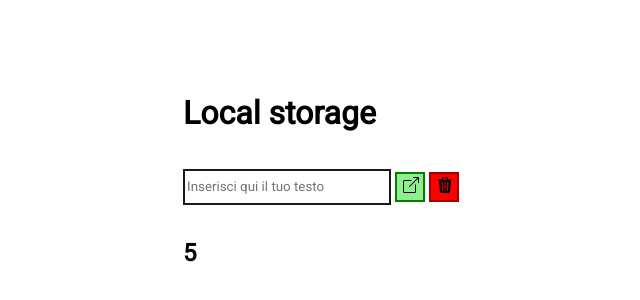
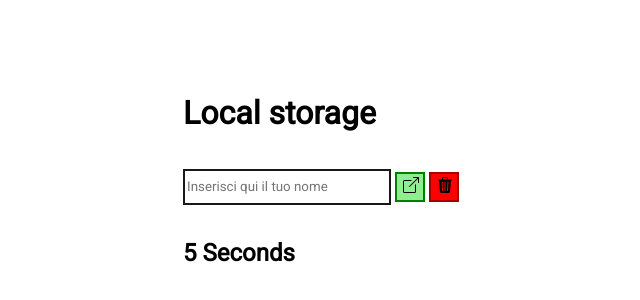
Before and after one commit to Emanuele-01/u2-w3-d2, a plain HTML site: page index.html in a window 1280 px wide. Shown: the part 228-528 px from the top of the page, without its empty margins (319-959 px from the left). Drawn offline with Linux system fonts and the light colour scheme.

Commit message:
modifica js e html

```diff
--- a/index.html
+++ b/index.html
@@ -14,7 +14,7 @@
 
             </span>
             <div>
-                <input class="input" placeholder="Inserisci qui il tuo testo">
+                <input class="input" placeholder="Inserisci qui il tuo nome">
                 <button class="button succes">
                     <svg xmlns="http://www.w3.org/2000/svg" width="16" height="16" fill="currentColor" class="bi bi-box-arrow-up-right" viewBox="0 0 16 16">
                         <path fill-rule="evenodd" d="M8.636 3.5a.5.5 0 0 0-.5-.5H1.5A1.5 1.5 0 0 0 0 4.5v10A1.5 1.5 0 0 0 1.5 16h10a1.5 1.5 0 0 0 1.5-1.5V7.864a.5.5 0 0 0-1 0V14.5a.5.5 0 0 1-.5.5h-10a.5.5 0 0 1-.5-.5v-10a.5.5 0 0 1 .5-.5h6.636a.5.5 0 0 0 .5-.5z"/>
--- a/js/script.js
+++ b/js/script.js
@@ -19,7 +19,7 @@ let counterValue = parseInt(sessionStorage.getItem("lastCounterValue")) || 0;
 let heading;
 
 const updateCounterInDOM = () => {
-    heading.innerText = counterValue;
+    heading.innerText =  counterValue +' ' + 'Seconds';
 };
 
 window.onload = () => {
```
